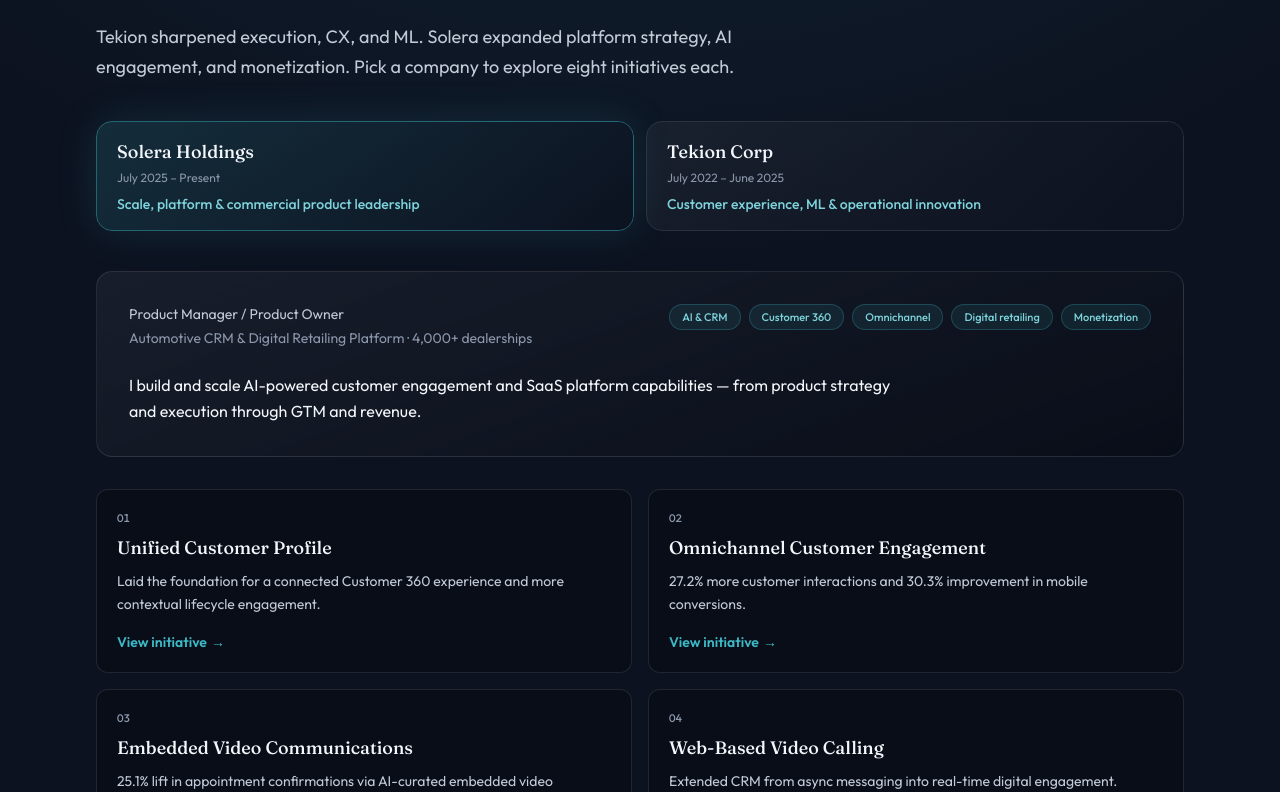
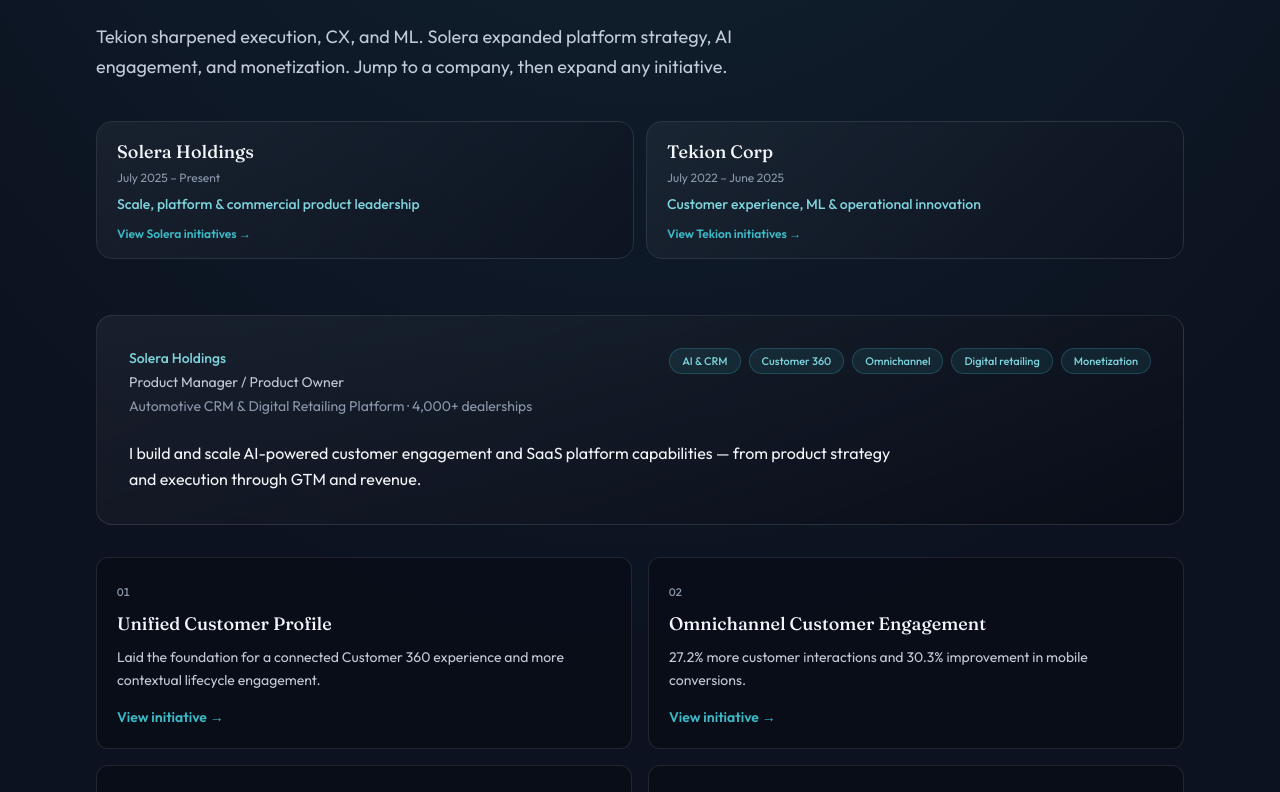
Before and after one commit to saurabhshrivastavapcpm08-ai/Professional-portfolio, a Next.js app: page / in a window 1280 px wide. Shown: the part 1668-2460 px from the top of the page. Built offline with nearby package versions, Linux system fonts and the light colour scheme.

Commit message:
fix: native work interactions; merge Tara case study with live UI
- Replace JS tabs/modals with anchor jumps and details/summary initiatives
- Tara case study page combines narrative and full prototype iframe
- Demo route redirects to #live-demo; strengthen pointer-events on interactive elements

```diff
--- a/src/app/(main)/layout.tsx
+++ b/src/app/(main)/layout.tsx
@@ -5,7 +5,7 @@ export default function MainSiteLayout({ children }: LayoutProps<"/">) {
   return (
     <>
       <SiteHeader />
-      <main className="allow-select relative z-0 flex-1">{children}</main>
+        <main className="allow-select allow-interact relative z-0 flex-1">{children}</main>
       <SiteFooter />
     </>
   );
--- a/src/app/case-studies/tara-hr-coworker/demo/page.tsx
+++ b/src/app/case-studies/tara-hr-coworker/demo/page.tsx
@@ -1,18 +1,5 @@
-import type { Metadata } from "next";
-import { DemoShell } from "@/components/DemoShell";
+import { redirect } from "next/navigation";
 
-export const metadata: Metadata = {
-  title: "Tara AI — HR Coworker Demo",
-  description: "AI recruitment coworker prototype — jobs, candidates, and chat.",
-};
-
-export default function TaraHrCoworkerDemoPage() {
-  return (
-    <DemoShell
-      title="Tara AI — HR Coworker"
-      subtitle="Recruitment coworker prototype"
-      demoSrc="/demos/tara/"
-      github="https://github.com/saurabhshrivastavapcpm08-ai/hr-coworker"
-    />
-  );
+export default function TaraDemoRedirect() {
+  redirect("/case-studies/tara-hr-coworker#live-demo");
 }
--- a/src/app/globals.css
+++ b/src/app/globals.css
@@ -55,12 +55,24 @@ body {
   user-select: none;
 }
 
+button,
+a,
+summary,
+details,
+[role="button"],
+[role="tab"] {
+  pointer-events: auto;
+}
+
 input,
 textarea,
 [contenteditable="true"],
-.allow-select {
+.allow-select,
+.allow-interact,
+.allow-interact * {
   -webkit-user-select: text;
   user-select: text;
+  pointer-events: auto;
 }
 
 img,
--- a/src/components/WorkExperience.tsx
+++ b/src/components/WorkExperience.tsx
@@ -1,126 +1,73 @@
-"use client";
-
 import Link from "next/link";
-import { useCallback, useEffect, useState } from "react";
-import { createPortal } from "react-dom";
-import { companies, type CompanyId, type WorkInitiative } from "@/data/work";
-import { Reveal } from "@/components/Reveal";
+import { companies } from "@/data/work";
 import { SectionHeading } from "@/components/SectionHeading";
 import { site } from "@/data/content";
 
-function InitiativeModal({
-  initiative,
-  companyName,
-  onClose,
-}: {
-  initiative: WorkInitiative;
-  companyName: string;
-  onClose: () => void;
-}) {
-  useEffect(() => {
-    const onKey = (e: KeyboardEvent) => {
-      if (e.key === "Escape") onClose();
-    };
-    document.body.style.overflow = "hidden";
-    window.addEventListener("keydown", onKey);
-    return () => {
-      document.body.style.overflow = "";
-      window.removeEventListener("keydown", onKey);
-    };
-  }, [onClose]);
+export function WorkExperience() {
+  return (
+    <section
+      id="work"
+      className="relative scroll-mt-24 bg-[var(--ink)] py-20 sm:py-28"
+    >
+      <div
+        className="pointer-events-none absolute inset-0 opacity-40"
+        aria-hidden
+        style={{
+          background:
+            "radial-gradient(ellipse 80% 50% at 50% -20%, color-mix(in oklab, var(--accent) 35%, transparent), transparent)",
+        }}
+      />
 
-  return (
-    <div
-      className="fixed inset-0 z-[200] flex items-end justify-center p-0 sm:items-center sm:p-6"
-      role="dialog"
-      aria-modal="true"
-      aria-labelledby="initiative-title"
+      <div className="relative mx-auto max-w-6xl px-5 sm:px-8">
+        <SectionHeading
+          index="01"
+          eyebrow="Product ownership"
+          title="Solera & Tekion — two chapters, one arc"
+          description="Tekion sharpened execution, CX, and ML. Solera expanded platform strategy, AI engagement, and monetization. Jump to a company, then expand any initiative."
+        />
+
+        <nav
+          className="relative mt-10 flex flex-col gap-3 sm:flex-row sm:items-stretch"
+          aria-label="Jump to company"
         >
-      <button
-        type="button"
-        className="absolute inset-0 bg-black/70 backdrop-blur-sm"
-        aria-label="Close"
-        onClick={onClose}
-      />
-      <div className="relative z-10 max-h-[92vh] w-full max-w-2xl overflow-y-auto rounded-t-2xl border border-white/15 bg-[linear-gradient(165deg,#121a2e,#0a0f1a)] p-6 shadow-2xl sm:rounded-2xl sm:p-8">
-        <p className="text-xs font-medium uppercase tracking-[0.16em] text-[var(--accent-soft)]">
-          {companyName}
+          {companies.map((c) => (
+            <a
+              key={c.id}
+              href={`#work-${c.id}`}
+              className="group relative flex-1 overflow-hidden rounded-2xl border border-white/12 px-5 py-4 transition-[border-color,transform] duration-200 hover:border-[var(--accent)]/40 active:scale-[0.99]"
+            >
+              <div className="pointer-events-none absolute inset-0 bg-[linear-gradient(135deg,rgba(255,255,255,0.06),rgba(12,18,32,0.9))] opacity-80 transition-opacity group-hover:opacity-100" />
+              <div className="relative">
+                <p className="font-[family-name:var(--font-display)] text-lg text-[var(--paper)]">
+                  {c.name}
                 </p>
-        <h3
-          id="initiative-title"
-          className="mt-2 font-[family-name:var(--font-display)] text-2xl tracking-[-0.02em] text-[var(--paper)]"
-        >
-          {initiative.title}
-        </h3>
-
-        {(
-          [
-            ["Why", initiative.why],
-            ["What", initiative.what],
-            ["How", initiative.how],
-            ["Impact", initiative.impact],
-          ] as const
-        ).map(([label, body]) => (
-          <div key={label} className="mt-6">
-            <p className="text-xs font-semibold uppercase tracking-[0.12em] text-[var(--warm)]">
-              {label}
+                <p className="mt-1 text-xs text-[var(--muted)]">{c.dates}</p>
+                <p className="mt-2 text-sm font-medium text-[var(--accent-soft)]">
+                  {c.headline}
                 </p>
-            <p className="mt-2 text-sm leading-relaxed text-[var(--muted-strong)]">
-              {body}
+                <p className="mt-3 text-xs font-semibold text-[var(--accent)]">
+                  View {c.id === "solera" ? "Solera" : "Tekion"} initiatives →
                 </p>
               </div>
+            </a>
           ))}
+        </nav>
 
-        <div className="mt-6 flex flex-wrap gap-2 border-t border-white/10 pt-5">
-          {initiative.keywords.map((kw) => (
-            <span
-              key={kw}
-              className="rounded-full border border-white/12 bg-white/[0.04] px-3 py-1 text-[11px] text-[var(--muted)]"
-            >
-              {kw}
-            </span>
-          ))}
-        </div>
-
-        <button
-          type="button"
-          onClick={onClose}
-          className="mt-8 w-full rounded-lg bg-[var(--accent)] py-3 text-sm font-semibold text-[var(--ink)] transition-[transform,filter] hover:brightness-110 active:scale-[0.99]"
-        >
-          Close
-        </button>
-      </div>
-    </div>
-  );
-}
-
-function companyFromHash(hash: string): CompanyId | null {
-  if (hash === "work-tekion") return "tekion";
-  if (hash === "work-solera") return "solera";
-  return null;
-}
-
-function CompanyPanel({
-  company,
-  isActive,
-  onSelectInitiative,
-}: {
-  company: (typeof companies)[number];
-  isActive: boolean;
-  onSelectInitiative: (initiative: WorkInitiative) => void;
-}) {
-  return (
+        {companies.map((company, companyIndex) => (
           <div
-      role="tabpanel"
-      id={`work-panel-${company.id}`}
-      aria-labelledby={`work-tab-${company.id}`}
-      hidden={!isActive}
-      className={isActive ? "relative z-10 mt-10" : "hidden"}
+            key={company.id}
+            id={`work-${company.id}`}
+            className={`scroll-mt-28 ${companyIndex > 0 ? "mt-20 border-t border-white/10 pt-20" : "mt-14"}`}
           >
             <article className="rounded-2xl border border-white/10 bg-[linear-gradient(160deg,rgba(255,255,255,0.05),rgba(7,11,20,0.6))] p-6 sm:p-8">
               <div className="flex flex-wrap items-start justify-between gap-4">
                 <div>
-            <p className="text-sm text-[var(--muted-strong)]">{company.role}</p>
+                  <p className="text-sm font-medium text-[var(--accent-soft)]">
+                    {company.name}
+                  </p>
+                  <p className="mt-1 text-sm text-[var(--muted-strong)]">
+                    {company.role}
+                  </p>
                   <p className="mt-1 text-sm text-[var(--muted)]">
                     {company.product}
                     {company.scale ? ` · ${company.scale}` : ""}
@@ -142,156 +89,62 @@ function CompanyPanel({
               </p>
             </article>
 
-      <ul className="relative z-10 mt-8 grid gap-4 sm:grid-cols-2">
+            <ul className="mt-8 grid gap-4 sm:grid-cols-2">
               {company.initiatives.map((initiative, index) => (
-          <li key={initiative.id} className="relative z-10">
-            <button
-              type="button"
-              onClick={() => onSelectInitiative(initiative)}
-              className="relative z-10 flex h-full w-full cursor-pointer flex-col rounded-xl border border-white/10 bg-[var(--ink-deep)]/60 p-5 text-left transition-[border-color,transform] duration-200 hover:border-[var(--accent)]/35 hover:translate-y-[-2px] active:scale-[0.99]"
-            >
+                <li key={initiative.id}>
+                  <details className="group rounded-xl border border-white/10 bg-[var(--ink-deep)]/60 open:border-[var(--accent)]/35">
+                    <summary className="cursor-pointer list-none p-5 [&::-webkit-details-marker]:hidden">
                       <span className="text-[11px] font-medium tabular-nums text-[var(--muted)]">
                         {String(index + 1).padStart(2, "0")}
                       </span>
                       <h4 className="mt-2 font-[family-name:var(--font-display)] text-lg text-[var(--paper)]">
                         {initiative.title}
                       </h4>
-              <p className="mt-2 line-clamp-3 flex-1 text-sm leading-relaxed text-[var(--muted-strong)]">
+                      <p className="mt-2 line-clamp-2 text-sm leading-relaxed text-[var(--muted-strong)] group-open:line-clamp-none">
                         {initiative.impact}
                       </p>
                       <span className="mt-4 inline-flex items-center gap-1 text-sm font-semibold text-[var(--accent)]">
-                View initiative
-                <span aria-hidden>→</span>
+                        <span className="group-open:hidden">View initiative →</span>
+                        <span className="hidden group-open:inline">Close ↑</span>
                       </span>
-            </button>
+                    </summary>
+                    <div className="border-t border-white/10 px-5 pb-5 pt-4">
+                      {(
+                        [
+                          ["Why", initiative.why],
+                          ["What", initiative.what],
+                          ["How", initiative.how],
+                          ["Impact", initiative.impact],
+                        ] as const
+                      ).map(([label, body]) => (
+                        <div key={label} className="mt-4 first:mt-0">
+                          <p className="text-xs font-semibold uppercase tracking-[0.12em] text-[var(--warm)]">
+                            {label}
+                          </p>
+                          <p className="mt-2 text-sm leading-relaxed text-[var(--muted-strong)]">
+                            {body}
+                          </p>
+                        </div>
+                      ))}
+                      <div className="mt-5 flex flex-wrap gap-2">
+                        {initiative.keywords.map((kw) => (
+                          <span
+                            key={kw}
+                            className="rounded-full border border-white/12 bg-white/[0.04] px-3 py-1 text-[11px] text-[var(--muted)]"
+                          >
+                            {kw}
+                          </span>
+                        ))}
+                      </div>
+                    </div>
+                  </details>
                 </li>
               ))}
             </ul>
           </div>
-  );
-}
-
-export function WorkExperience() {
-  const [activeId, setActiveId] = useState<CompanyId>("solera");
-  const [selected, setSelected] = useState<{
-    initiative: WorkInitiative;
-    companyName: string;
-  } | null>(null);
-  const [mounted, setMounted] = useState(false);
-
-  useEffect(() => setMounted(true), []);
-
-  const applyHash = useCallback((hashRaw: string) => {
-    const hash = hashRaw.replace("#", "");
-    const fromHash = companyFromHash(hash);
-    if (fromHash) {
-      setActiveId(fromHash);
-    }
-    if (hash === "work" || hash === "work-tekion" || hash === "work-solera") {
-      requestAnimationFrame(() => {
-        document.getElementById("work")?.scrollIntoView({ behavior: "smooth" });
-      });
-    }
-  }, []);
-
-  useEffect(() => {
-    applyHash(window.location.hash);
-    const onHashChange = () => applyHash(window.location.hash);
-    window.addEventListener("hashchange", onHashChange);
-    return () => window.removeEventListener("hashchange", onHashChange);
-  }, [applyHash]);
-
-  const selectCompany = (id: CompanyId) => {
-    setActiveId(id);
-    setSelected(null);
-    const hash = id === "tekion" ? "#work-tekion" : "#work-solera";
-    const next = `${window.location.pathname}${window.location.search}${hash}`;
-    if (`${window.location.pathname}${window.location.search}${window.location.hash}` !== next) {
-      window.history.pushState(null, "", next);
-    }
-  };
-
-  const openInitiative = (companyId: CompanyId, initiative: WorkInitiative) => {
-    const co = companies.find((c) => c.id === companyId);
-    setSelected({ initiative, companyName: co?.name ?? companyId });
-  };
-
-  return (
-    <section
-      id="work"
-      className="relative scroll-mt-24 bg-[var(--ink)] py-20 sm:py-28"
-    >
-      <div
-        className="pointer-events-none absolute inset-0 opacity-40"
-        aria-hidden
-        style={{
-          background:
-            "radial-gradient(ellipse 80% 50% at 50% -20%, color-mix(in oklab, var(--accent) 35%, transparent), transparent)",
-        }}
-      />
-
-      <div className="relative z-10 mx-auto max-w-6xl px-5 sm:px-8">
-        <SectionHeading
-          index="01"
-          eyebrow="Product ownership"
-          title="Solera & Tekion — two chapters, one arc"
-          description="Tekion sharpened execution, CX, and ML. Solera expanded platform strategy, AI engagement, and monetization. Pick a company to explore eight initiatives each."
-        />
-
-        <div
-          className="relative z-20 mt-10 flex flex-col gap-3 sm:flex-row sm:items-stretch"
-          role="tablist"
-          aria-label="Select company"
-        >
-          {companies.map((c) => {
-            const isActive = c.id === activeId;
-            return (
-              <button
-                key={c.id}
-                type="button"
-                role="tab"
-                aria-selected={isActive}
-                tabIndex={isActive ? 0 : -1}
-                id={`work-tab-${c.id}`}
-                aria-controls={`work-panel-${c.id}`}
-                onClick={() => selectCompany(c.id)}
-                className={`relative z-20 flex-1 cursor-pointer overflow-hidden rounded-2xl border px-5 py-4 text-left transition-[border-color,transform,box-shadow] duration-200 active:scale-[0.99] ${
-                  isActive
-                    ? "border-[var(--accent)]/50 shadow-[0_0_40px_rgba(61,184,197,0.15)]"
-                    : "border-white/12 hover:border-white/25"
-                }`}
-              >
-                <div
-                  className={`pointer-events-none absolute inset-0 opacity-80 transition-opacity ${
-                    isActive
-                      ? "bg-[linear-gradient(135deg,rgba(61,184,197,0.2),rgba(12,18,32,0.95))]"
-                      : "bg-[linear-gradient(135deg,rgba(255,255,255,0.06),rgba(12,18,32,0.9))]"
-                  }`}
-                />
-                <div className="relative z-10">
-                  <p className="font-[family-name:var(--font-display)] text-lg text-[var(--paper)]">
-                    {c.name}
-                  </p>
-                  <p className="mt-1 text-xs text-[var(--muted)]">{c.dates}</p>
-                  <p className="mt-2 text-sm font-medium text-[var(--accent-soft)]">
-                    {c.headline}
-                  </p>
-                </div>
-              </button>
-            );
-          })}
-        </div>
-
-        {companies.map((c) => (
-          <CompanyPanel
-            key={c.id}
-            company={c}
-            isActive={c.id === activeId}
-            onSelectInitiative={(initiative) => openInitiative(c.id, initiative)}
-          />
         ))}
 
-        <Reveal className="relative z-10 mt-12 flex flex-col items-center justify-between gap-4 rounded-xl border border-white/10 bg-white/[0.02] px-5 py-4 sm:flex-row">
+        <div className="mt-12 flex flex-col items-center justify-between gap-4 rounded-xl border border-white/10 bg-white/[0.02] px-5 py-4 sm:flex-row">
           <p className="text-center text-xs text-[var(--muted)] sm:text-left">
             {site.copyright}
           </p>
@@ -301,19 +154,8 @@ export function WorkExperience() {
           >
             Explore interactive case studies →
           </Link>
-        </Reveal>
         </div>
-
-      {mounted && selected
-        ? createPortal(
-            <InitiativeModal
-              initiative={selected.initiative}
-              companyName={selected.companyName}
-              onClose={() => setSelected(null)}
-            />,
-            document.body,
-          )
-        : null}
+      </div>
     </section>
   );
 }
--- a/src/data/content.ts
+++ b/src/data/content.ts
@@ -410,7 +410,7 @@ export const portfolioCaseStudies: PortfolioCaseStudy[] = [
     title: "Tara AI — HR Coworker",
     subtitle: "Recruitment coworker prototype",
     href: "/case-studies/tara-hr-coworker",
-    demoHref: "/case-studies/tara-hr-coworker/demo",
+    demoHref: "/case-studies/tara-hr-coworker#live-demo",
     github: "https://github.com/saurabhshrivastavapcpm08-ai/hr-coworker",
     stack: ["FastAPI", "React", "TypeScript", "Vite"],
     summary:
```
Also changed, not shown: src/app/case-studies/tara-hr-coworker/page.tsx (+73 -51 lines). Lines whose indentation alone changed are shown as unchanged.
